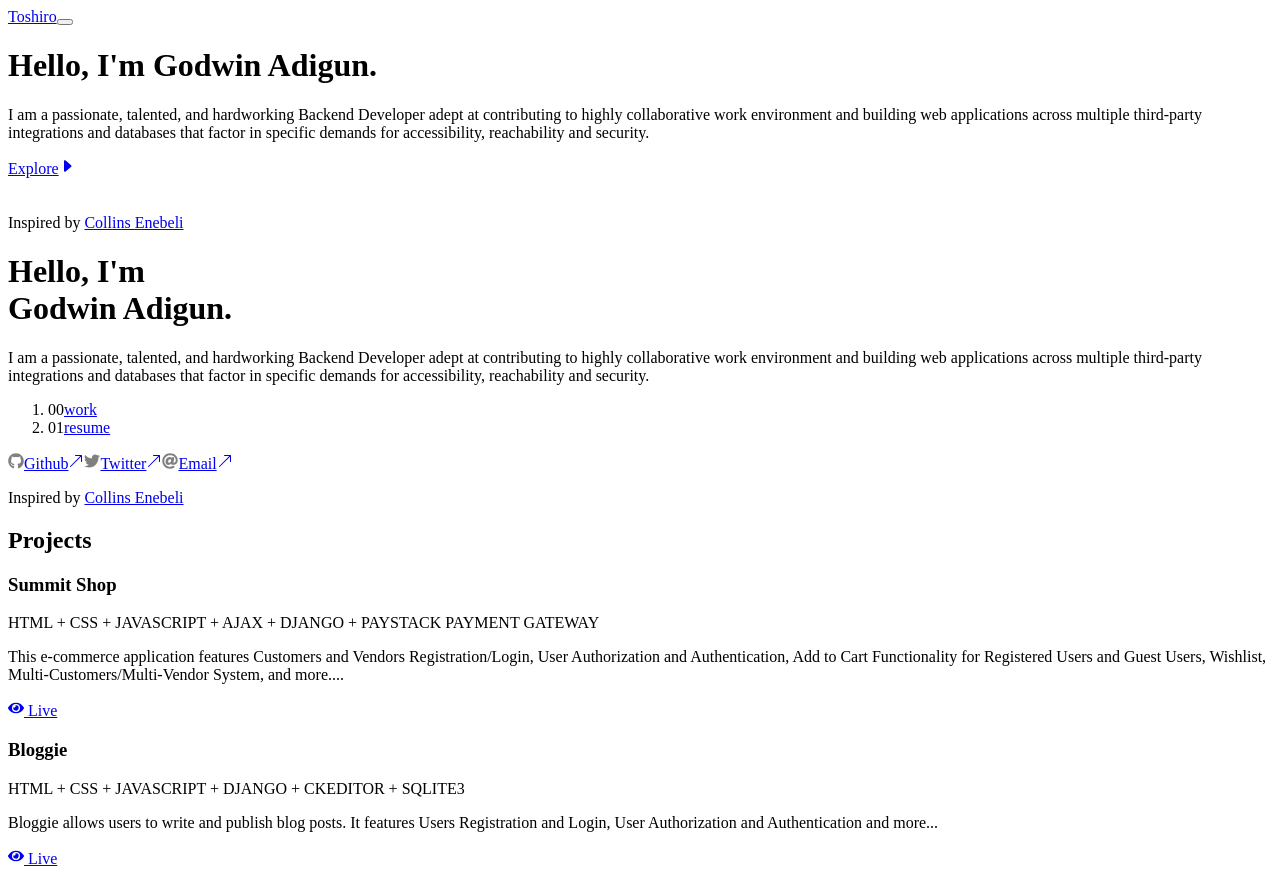
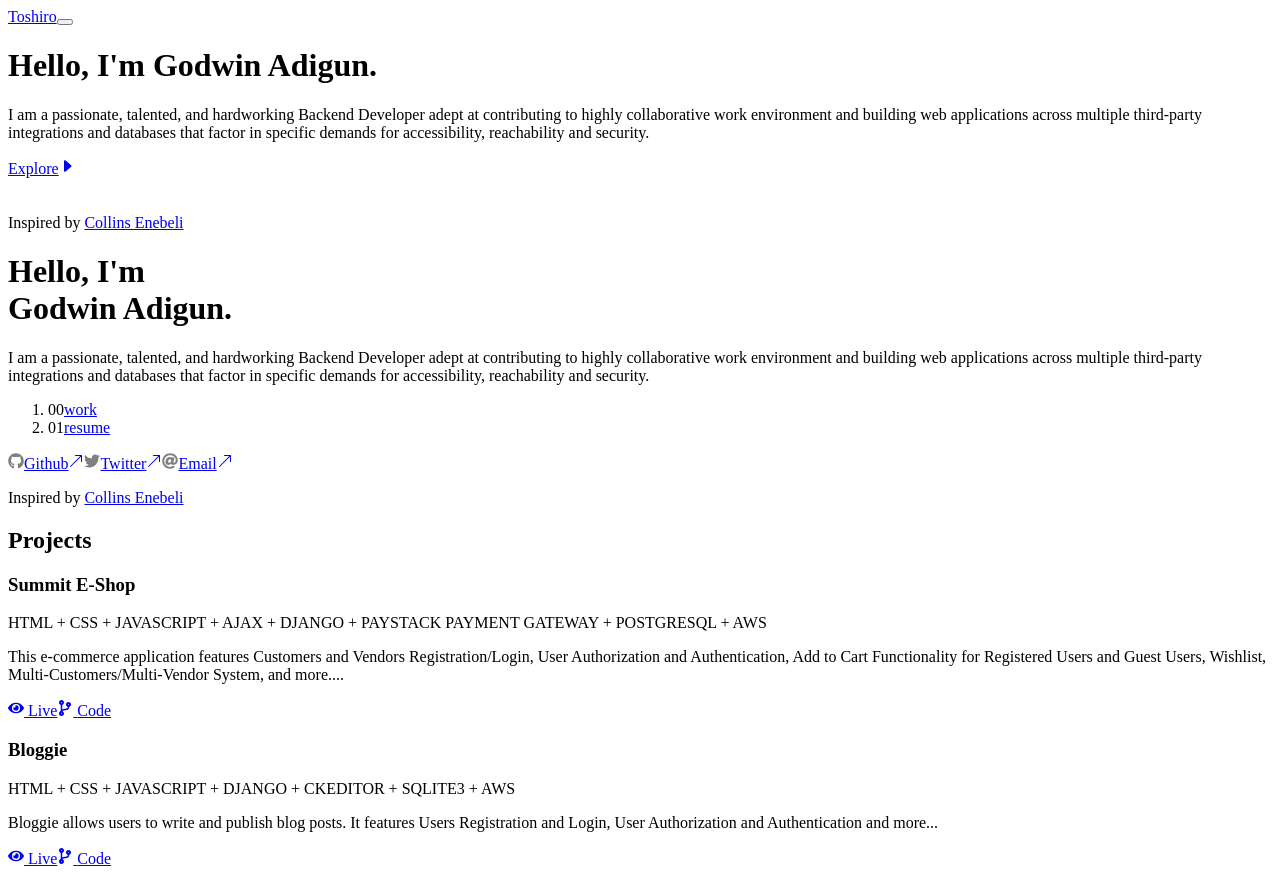
Before and after one commit to Goddy01/toshiro-portfolio, a Gatsby site: page / in a window 1280 px wide. Built offline with nearby package versions, Linux system fonts and the light colour scheme; Gatsby itself is replaced by a stand-in of ours.

Commit message:
Added codes for projects

```diff
--- a/src/components/desktopHomeRight.js
+++ b/src/components/desktopHomeRight.js
@@ -10,10 +10,11 @@ const DesktopHomeRight = () => {
       <div className="darken flex flex-col gap-y-8 md:gap-y-3">
         <div className="flex flex-col bg-box-bg p-10 transition-all duration-300 md:hover:scale-110">
           <h3 className="text-[1.3rem] font-semibold text-white">
-            Summit Shop
+            Summit E-Shop
           </h3>
           <p className="mb-3 mt-1 text-xs font-semibold leading-5 tracking-wider text-light-grey">
-            HTML + CSS + JAVASCRIPT + AJAX + DJANGO + PAYSTACK PAYMENT GATEWAY
+            HTML + CSS + JAVASCRIPT + AJAX + DJANGO + PAYSTACK PAYMENT GATEWAY +
+            POSTGRESQL + AWS
           </p>
           <p className="my-3 min-h-[5rem] text-xs font-semibold tracking-wider text-dark-grey md:h-10">
             This e-commerce application features Customers and Vendors
@@ -21,7 +22,7 @@ const DesktopHomeRight = () => {
             Cart Functionality for Registered Users and Guest Users, Wishlist,
             Multi-Customers/Multi-Vendor System, and more....
           </p>
-          <div className="inline-flex">
+          <div className="flex items-center gap-x-4">
             <a
               href="https://summit.up.railway.app"
               target="_blank"
@@ -30,20 +31,28 @@ const DesktopHomeRight = () => {
             >
               <FaEye /> <span>Live</span>
             </a>
+            <a
+              href="https://github.com/Goddy01/E-commerce"
+              target="_blank"
+              rel="noopener noreferrer"
+              className="flex items-center gap-x-1 text-xs text-light-grey hover:text-white"
+            >
+              <FaCodeBranch /> <span>Code</span>
+            </a>
           </div>
         </div>
 
         <div className="flex flex-col bg-box-bg p-10 transition-all duration-300 md:hover:scale-110">
           <h3 className="text-[1.3rem] font-semibold text-white">Bloggie</h3>
           <p className="mb-3 mt-1 text-xs font-semibold leading-5 tracking-wider text-light-grey">
-            HTML + CSS + JAVASCRIPT + DJANGO + CKEDITOR + SQLITE3
+            HTML + CSS + JAVASCRIPT + DJANGO + CKEDITOR + SQLITE3 + AWS
           </p>
           <p className="my-3 min-h-[5rem] text-xs font-semibold tracking-wider text-dark-grey md:h-10">
             Bloggie allows users to write and publish blog posts. It features
             Users Registration and Login, User Authorization and Authentication
             and more...
           </p>
-          <div className="inline-flex">
+          <div className="flex items-center gap-x-4">
             <a
               href="https://bloggie-blogapp.herokuapp.com"
               target="_blank"
@@ -51,6 +60,14 @@ const DesktopHomeRight = () => {
               className="flex items-center gap-x-1 text-xs text-light-grey hover:text-white"
             >
               <FaEye /> <span>Live</span>
+            </a>
+            <a
+              href="https://github.com/Goddy01/Blogging-Site-Latest"
+              target="_blank"
+              rel="noopener noreferrer"
+              className="flex items-center gap-x-1 text-xs text-light-grey hover:text-white"
+            >
+              <FaCodeBranch /> <span>Code</span>
             </a>
           </div>
         </div>
```
